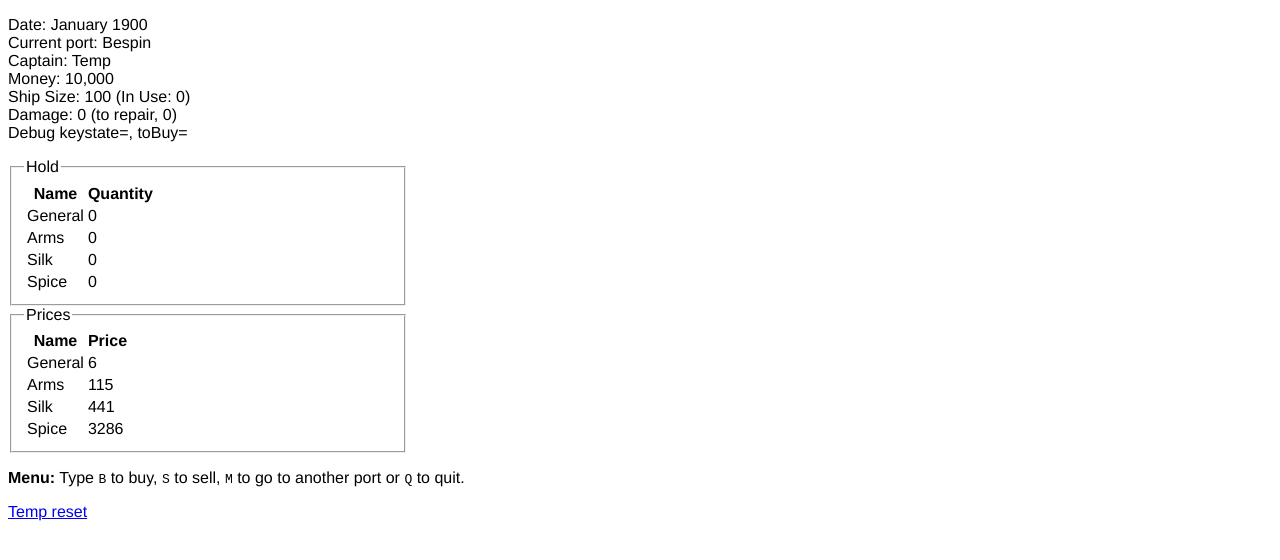
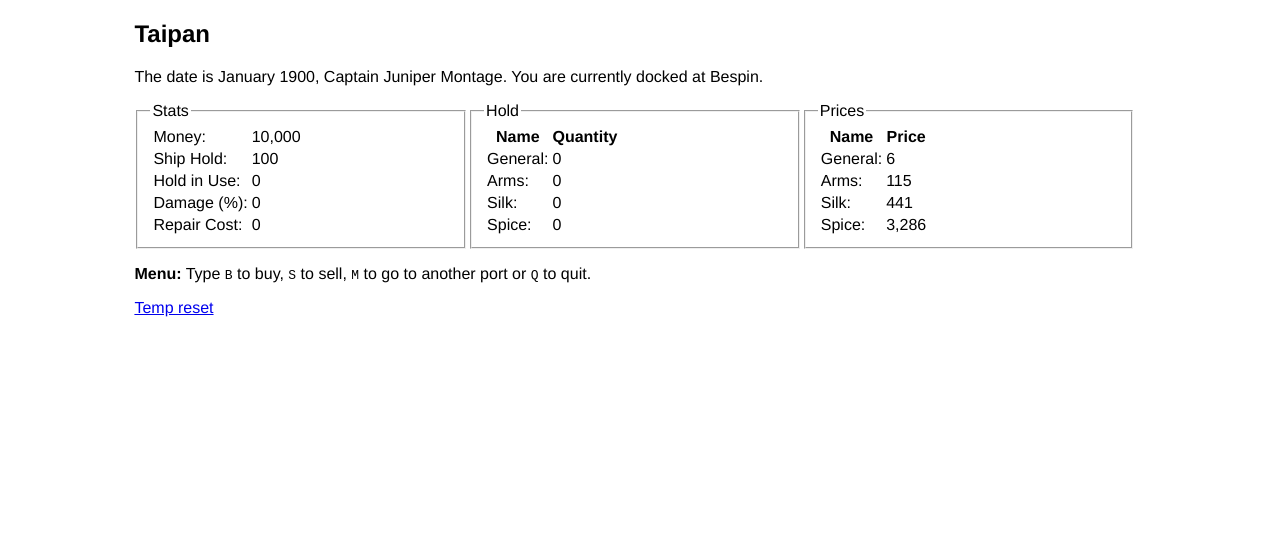
Before and after one commit to cfjedimaster/vue-demos, a Vue app in the folder taipan/: page /setup in a window 1280 px wide. Both pictures are taken after a click on the button "Continue". Shown: the top 560 px of the page. Built offline with nearby package versions, Linux system fonts and the light colour scheme.

Commit message:
UI changes

```diff
--- a/taipan/src/App.vue
+++ b/taipan/src/App.vue
@@ -1,5 +1,7 @@
 <template>
   <div id="app">
+    <h2>Taipan</h2>
+
     <router-view/>
     <p/>
     <a href="/">Temp reset</a>
@@ -9,5 +11,8 @@
 <style>
 #app {
   font-family: 'Avenir', Helvetica, Arial, sans-serif;
+  margin: 0 auto;
+  width: 80%;
+  min-width: 600px;
 }
 </style>
--- a/taipan/src/components/Hold.vue
+++ b/taipan/src/components/Hold.vue
@@ -12,7 +12,7 @@
 				</thead>
 				<tbody>
 					<tr v-for="h in hold" :key="h.name">
-						<td>{{ h.name }}</td>
+						<td>{{ h.name }}:</td>
 						<td>{{ h.quantity }}</td>
 					</tr>
 				</tbody>
@@ -34,6 +34,6 @@
 
 <style scoped>
 form {
-	width: 400px;
+	width: 100%;
 }
 </style>
--- a/taipan/src/components/Prices.vue
+++ b/taipan/src/components/Prices.vue
@@ -12,8 +12,8 @@
 				</thead>
 				<tbody>
 					<tr v-for="p in prices" :key="p.name">
-						<td>{{ p.name }}</td>
-						<td>{{ p.price }}</td>
+						<td>{{ p.name }}:</td>
+						<td>{{ p.price | num }}</td>
 					</tr>
 				</tbody>
 			</table>
@@ -34,6 +34,6 @@
 
 <style scoped>
 form {
-	width: 400px;
+	width: 100%;
 }
 </style>
--- /dev/null
+++ b/taipan/src/components/Stats.vue
@@ -0,0 +1,61 @@
+<template>
+	<form>
+		<fieldset>
+			<legend>Stats</legend>
+
+			<table>
+				<tbody>
+					<tr>
+						<td>Money:</td>
+						<td>{{ money | num }}</td>
+					</tr>
+					<tr>
+						<td>Ship Hold:</td>
+						<td>{{ holdSize | num }}</td>
+					</tr>
+					<tr>
+						<td>Hold in Use:</td>
+						<td>{{ shipUsedSpace | num }}</td>
+					</tr>
+					<tr>
+						<td>Damage (%):</td>
+						<td>{{ damage }}</td>
+					</tr>
+					<tr>
+						<td>Repair Cost:</td>
+						<td>{{ repairCost | num }}</td>
+					</tr>
+				</tbody>
+			</table>
+		</fieldset>
+	</form>
+</template>
+
+<script>
+export default {
+	name:'Stats',
+	computed: {
+		damage() {
+			return this.$store.state.damage;
+		},
+		money() {
+			return this.$store.state.money;
+		},
+		holdSize() {
+			return this.$store.state.holdSize;
+		},
+		repairCost() {
+			return this.$store.getters.repairCost;
+		},
+		shipUsedSpace() {
+			return this.$store.getters.shipUsedSpace
+		}
+	}
+}
+</script>
+
+<style scoped>
+form {
+	width: 100%;
+}
+</style>
--- a/taipan/src/views/Game.vue
+++ b/taipan/src/views/Game.vue
@@ -1,17 +1,14 @@
 <template>
 	<div>
 		<p>
-			Date: {{ date }}<br/>
-			Current port: {{ port }}<br/>
-			Captain: {{captain}}<br/>
-			Money: {{ money | num }}<br/>
-			Ship Size: {{ holdSize | num }} (In Use: {{ shipUsedSpace | num }})<br/>
-			Damage: {{ damage }} (to repair, {{ repairCost }})<br/>
-			Debug keystate={{keyState }}, toBuy={{ toBuy }}
+			The date is {{ date }}, Captain {{captain}}. You are currently docked at {{ port }}.
 		</p>
 
-		<Hold />
-		<Prices />
+		<div class="container">
+			<Stats />
+			<Hold />
+			<Prices />
+		</div>
 
 		<p v-if="!keyState">
 			<b>Menu:</b> Type <code>B</code> to buy, <code>S</code> to sell,
@@ -67,6 +64,7 @@
 <script>
 import Hold from '@/components/Hold.vue'
 import Prices from '@/components/Prices.vue'
+import Stats from '@/components/Stats.vue'
 
 export default {
 	data() {
@@ -81,7 +79,7 @@
 		}
 	},
 	components:{
-		Hold, Prices
+		Hold, Prices, Stats
 	},
 	created() {
 		this.$store.commit('newTurn');
@@ -261,3 +259,10 @@
 	}
 }
 </script>
+
+<style scoped>
+.container {
+	display: grid;
+	grid-template-columns: 33% 33% 33%
+}
+</style>
--- a/taipan/src/views/Home.vue
+++ b/taipan/src/views/Home.vue
@@ -1,6 +1,5 @@
 <template>
   <div>
-    <h2>Taipan</h2>
     <p>
     Welcome to Taipan. In this game, you take on the role of a captain of a trading ship.
     You will buy and sell goods, move from port to port, and work on upgrading your ship
--- a/taipan/src/views/Setup.vue
+++ b/taipan/src/views/Setup.vue
@@ -1,8 +1,7 @@
 <template>
   <div>
-    <h1>Setup</h1>
     <p>
-      To begin, enter your name, captain:
+      Enter your name, captain:
       <input v-model="name">
       <button @click="setName" :disabled="!name">Continue</button>
     </p>
@@ -13,7 +12,7 @@
 export default {
   data() {
     return {
-      name:'Temp'
+      name:'Juniper Montage'
     }
   },
   methods: {
```
